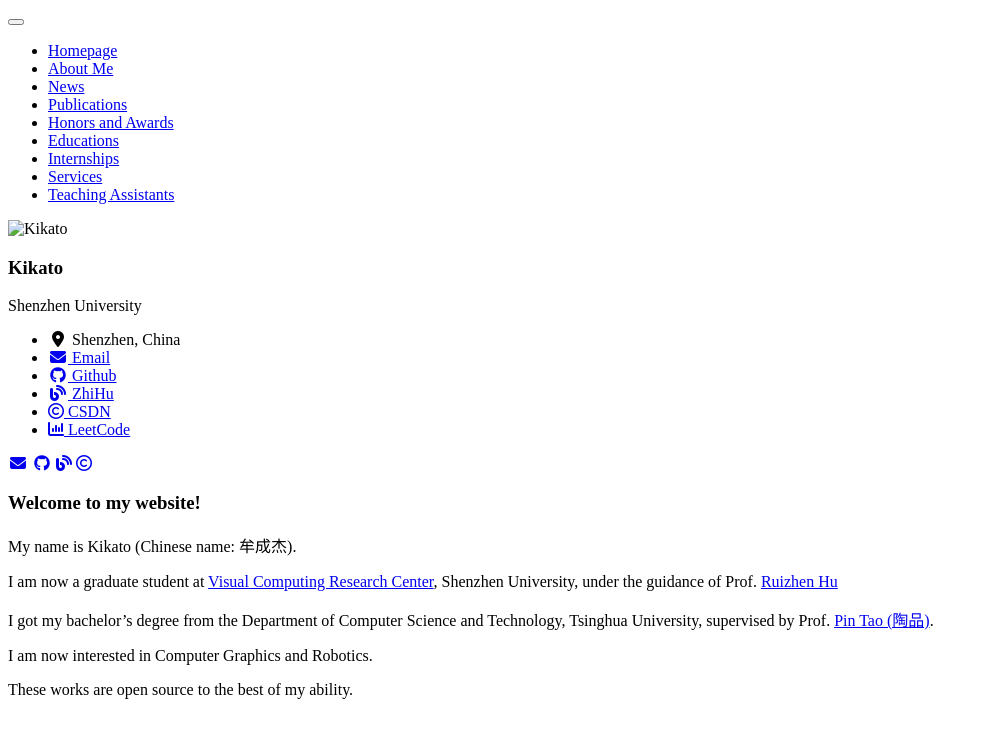
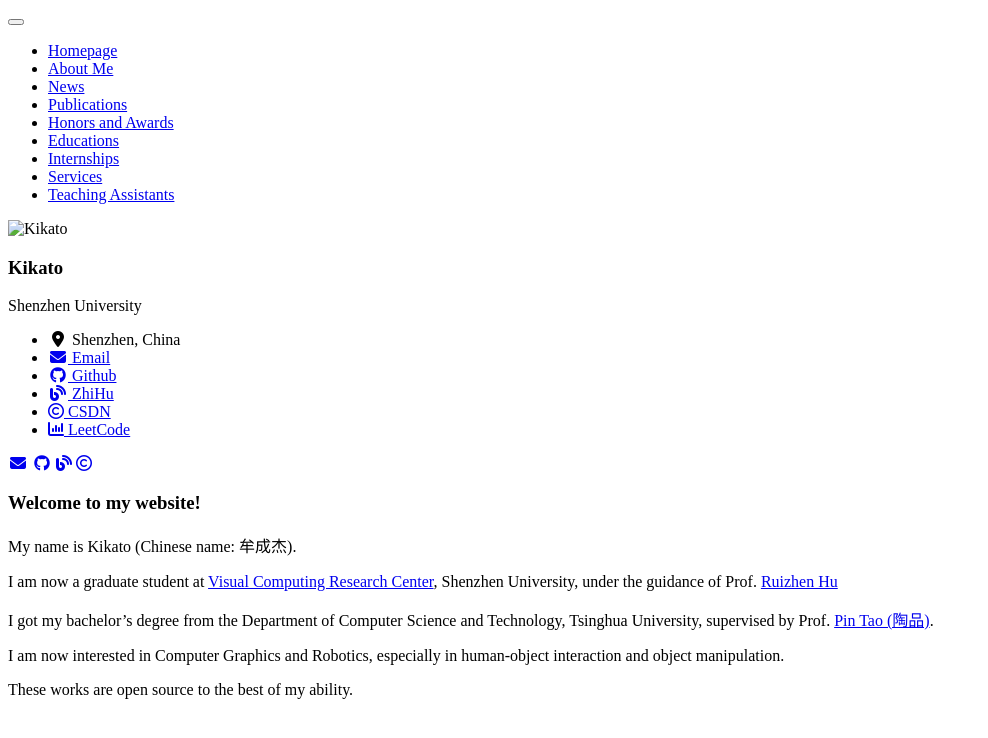
Before and after one commit to kikato2022/kikato2022.github.io, a Jekyll site: the page built from _pages/includes/intro.md, in a window 1280 px wide. Shown: the top 738 px of the page, without its empty margins (0-988 px from the left). Built offline with Jekyll 4.4.1, drawn with Linux system fonts in a browser that asks for light colours; nearby versions of some CDN libraries; our own code applies the rules of GitHub Pages for plain Markdown files.

Commit message:
Update intro.md

```diff
--- a/_pages/includes/intro.md
+++ b/_pages/includes/intro.md
@@ -6,6 +6,6 @@ I am now a graduate student at [Visual Computing Research Center](https://vcc.sz
 
 I got my bachelor's degree from the Department of Computer Science and Technology, Tsinghua University, supervised by Prof. [Pin Tao (陶品)](https://www.cs.tsinghua.edu.cn/info/1117/3542.htm).
 
-I am now interested in Computer Graphics and Robotics.
+I am now interested in Computer Graphics and Robotics, especially in human-object interaction and object manipulation.
 
 These works are open source to the best of my ability.
```
